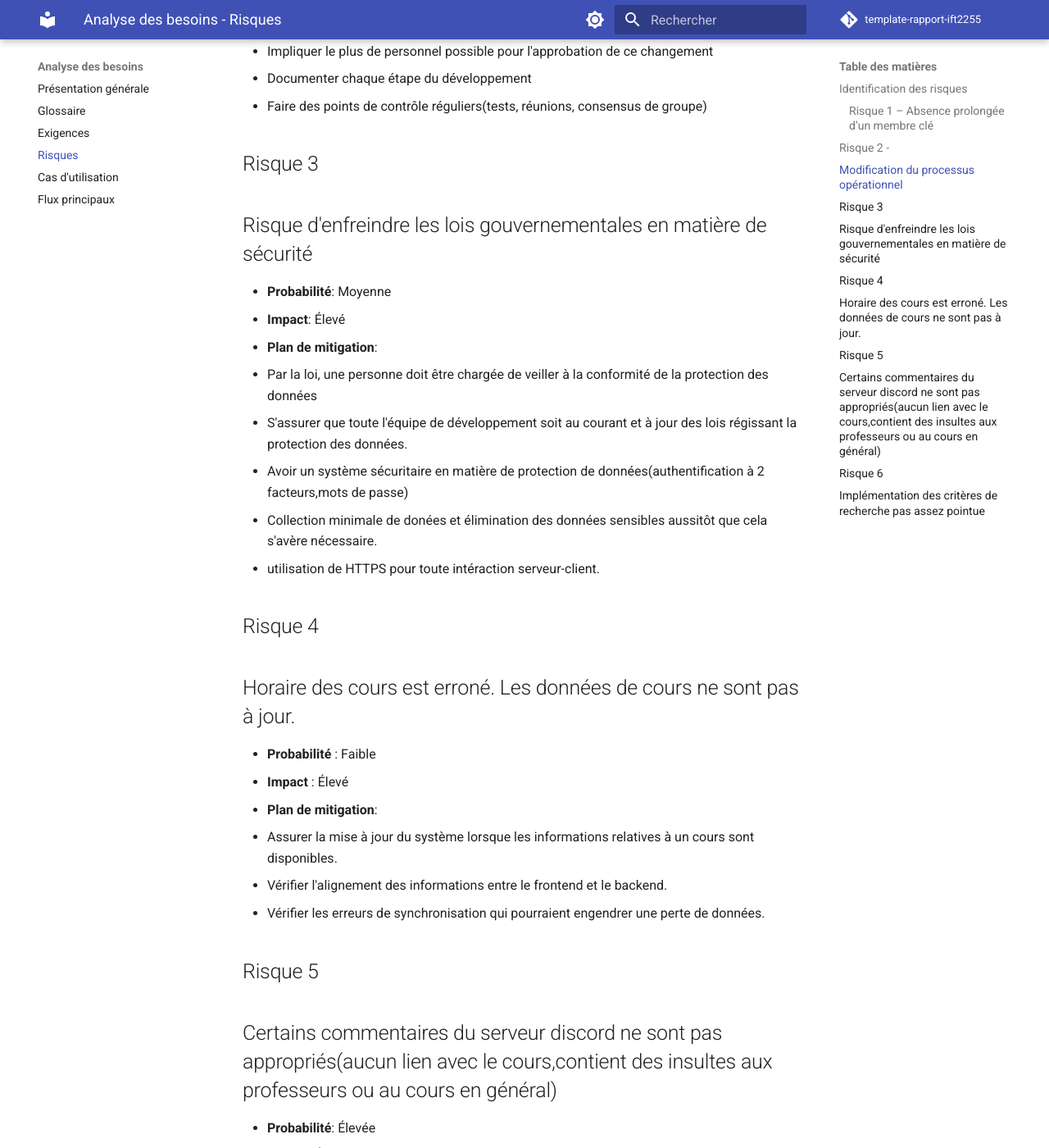
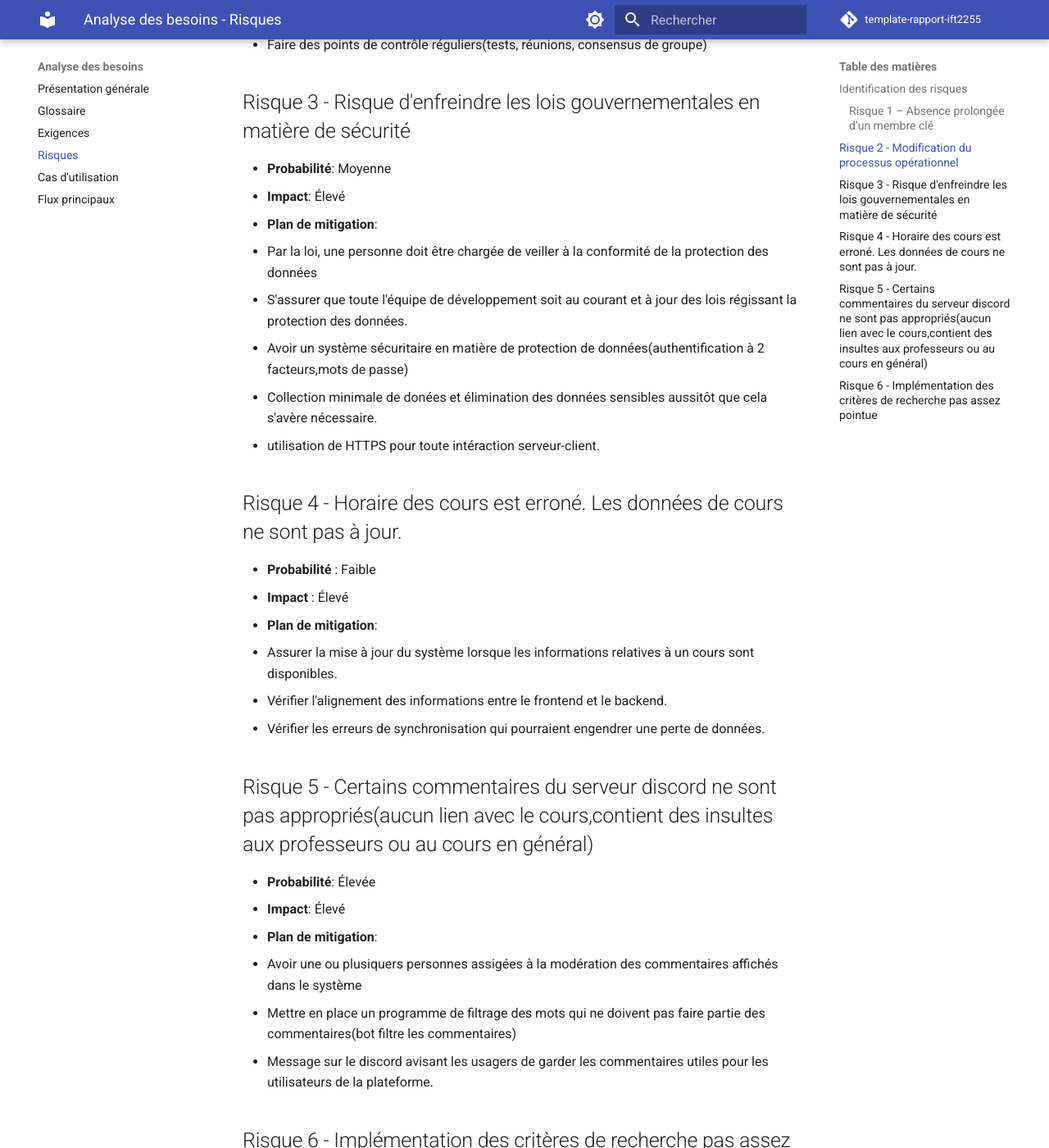
Before and after one commit to jujutheriault/IFT2255_Devoir1, an MkDocs documentation site: the page built from docs/besoins/risques.md, in a window 1280 px wide and 1400 px high, scrolled down 769 px. Shown: the whole window at 82% size. Built offline with MkDocs 1.6.1 and Material for MkDocs 9.7.7, drawn with Linux system fonts in a browser that asks for light colours; comment, search, counter and statistics services are not loaded; some of the changed text lies outside the part shown.

Commit message:
risques5

```diff
--- a/docs/besoins/risques.md
+++ b/docs/besoins/risques.md
@@ -18,8 +18,7 @@ title: Analyse des besoins - Risques
   - Favoriser le pair programming
 
 
-## Risque 2 -
-## Modification du processus opérationnel
+## Risque 2 - Modification du processus opérationnel
 
 - **Probabilité**: Moyenne
 - **Impact**:Élevé
@@ -30,8 +29,7 @@ title: Analyse des besoins - Risques
   - Faire des points de contrôle réguliers(tests, réunions, consensus de groupe)
 
 
-## Risque 3
-## Risque d'enfreindre les lois gouvernementales en matière de sécurité
+## Risque 3 - Risque d'enfreindre les lois gouvernementales en matière de sécurité
 
 - **Probabilité**: Moyenne
 - **Impact**: Élevé
@@ -43,8 +41,7 @@ title: Analyse des besoins - Risques
   - Collection minimale de donées et élimination des données sensibles aussitôt que cela s'avère nécessaire.
   - utilisation de HTTPS pour toute intéraction serveur-client.
 
-## Risque 4
-## Horaire des cours est erroné. Les données de cours ne sont pas à jour.
+## Risque 4 - Horaire des cours est erroné. Les données de cours ne sont pas à jour.
 - **Probabilité** : Faible
 - **Impact** : Élevé
 - **Plan de mitigation**:
@@ -54,8 +51,7 @@ title: Analyse des besoins - Risques
 
 
 
-## Risque 5
-## Certains commentaires du serveur discord ne sont pas appropriés(aucun lien avec le cours,contient des insultes aux professeurs ou au cours en général)
+## Risque 5 - Certains commentaires du serveur discord ne sont pas appropriés(aucun lien avec le cours,contient des insultes aux professeurs ou au cours en général)
 
 - **Probabilité**: Élevée
 - **Impact**: Élevé
@@ -66,8 +62,7 @@ title: Analyse des besoins - Risques
 
 
 
-## Risque 6
-## Implémentation des critères de recherche pas assez pointue
+## Risque 6 - Implémentation des critères de recherche pas assez pointue
 - **Probabilité**: Faible
 - **Risque**: Faible
 - **Impact**: Faible
```
